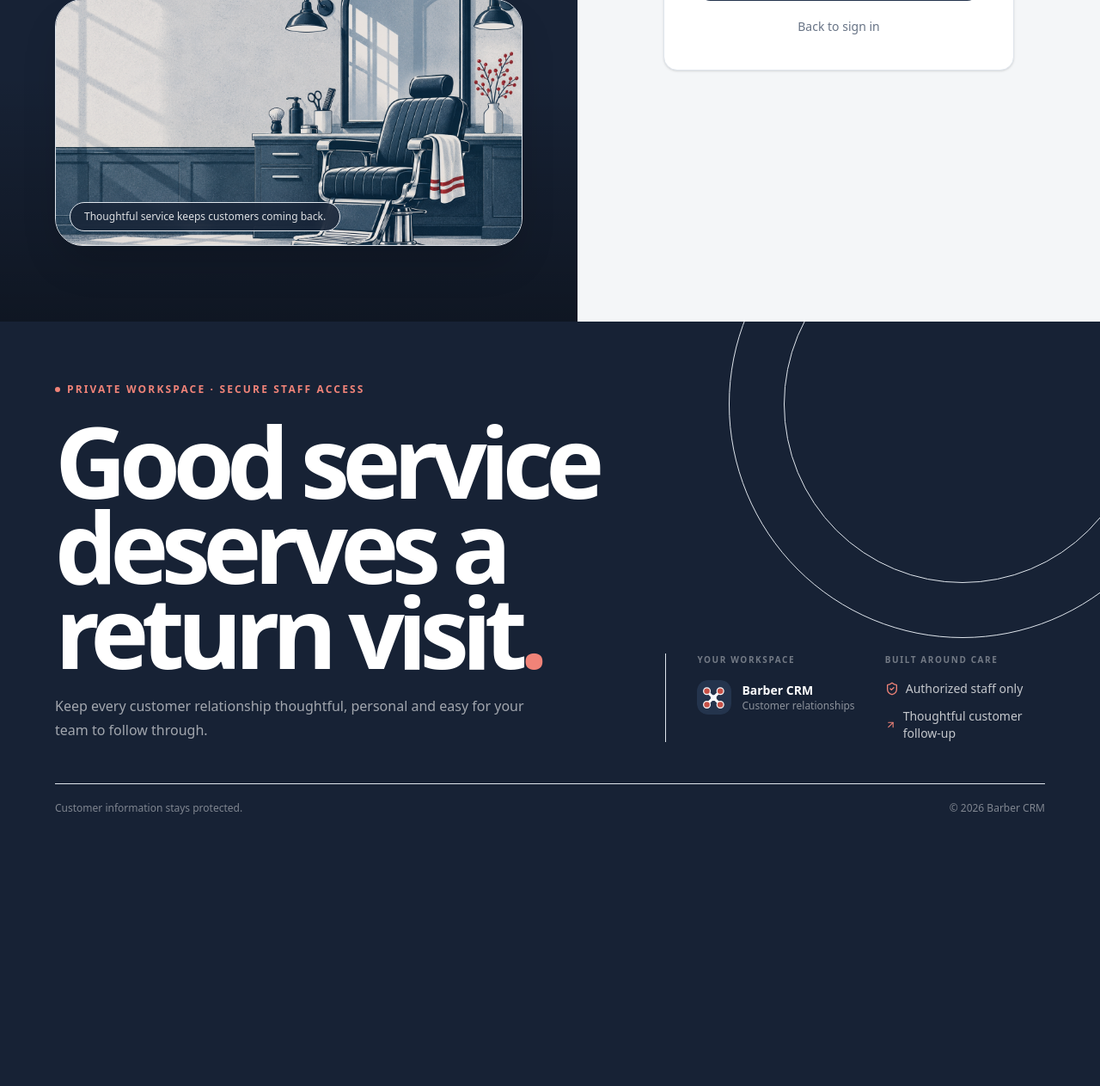
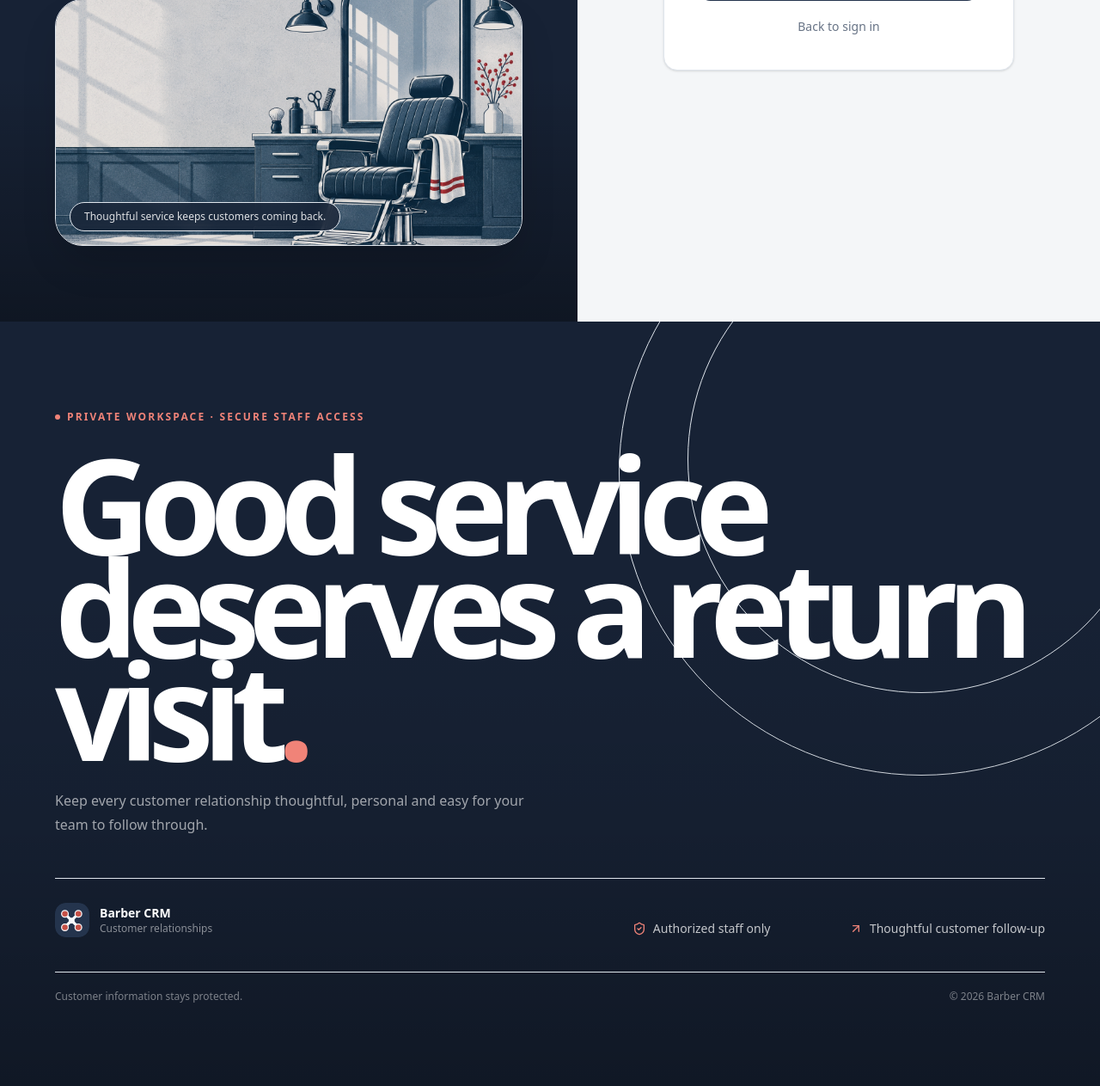
Before and after one commit to oyinlola-tech/barber-crm, a Laravel app: page /forgot-password in a window 1280 px wide. Shown: the part 572-1835 px from the top of the page at 86% size. Before the commit the page ends 1519 px from the top, so only its background shows below. Run offline with Laravel 12, Linux system fonts and the light colour scheme; style sheets or scripts are compiled from the project's sources; parts of the project's set-up code (start-up, migrations or seed data) failed here and were passed over; some libraries are stand-ins or nearby versions.

Commit message:
Expand full-width auth footer design

```diff
--- a/resources/js/layouts/auth-layout.tsx
+++ b/resources/js/layouts/auth-layout.tsx
@@ -114,36 +114,36 @@ export default function AuthLayout({ children }: AuthLayoutProps) {
                     </div>
                 </section>
             </div>
-            <footer className="relative isolate overflow-hidden bg-[#172235] px-5 py-10 text-white sm:px-8 sm:py-12 lg:px-12 lg:py-14 xl:px-16 xl:py-16">
+            <footer className="relative isolate min-h-[34rem] overflow-hidden bg-[#172235] px-5 py-12 text-white sm:min-h-[38rem] sm:px-8 sm:py-16 lg:min-h-[42rem] lg:px-12 lg:py-20 xl:px-16 xl:py-24">
                 <div
                     aria-hidden="true"
-                    className="pointer-events-none absolute -right-28 -top-44 z-0 size-[34rem] rounded-full border border-white/10"
+                    className="pointer-events-none absolute -right-36 -top-44 z-0 size-[44rem] rounded-full border border-white/10"
                 />
                 <div
                     aria-hidden="true"
-                    className="pointer-events-none absolute -right-12 -top-28 z-0 size-[26rem] rounded-full border border-white/[0.07]"
+                    className="pointer-events-none absolute -right-16 -top-28 z-0 size-[34rem] rounded-full border border-white/[0.07]"
                 />
-                <div className="relative z-10 grid gap-12 xl:grid-cols-[minmax(0,1.2fr)_minmax(360px,0.8fr)] xl:items-end">
+                <div
+                    aria-hidden="true"
+                    className="pointer-events-none absolute inset-x-0 bottom-0 z-0 h-2/3 bg-gradient-to-t from-black/30 via-black/10 to-transparent"
+                />
+                <div className="relative z-10 flex min-h-[27rem] flex-col justify-between gap-12 sm:min-h-[30rem] lg:min-h-[32rem]">
                     <div>
                         <p className="inline-flex items-center gap-2 text-xs font-semibold uppercase tracking-[0.18em] text-[#f08378]">
                             <span className="size-1.5 rounded-full bg-[#f08378]" />
                             Private workspace · Secure staff access
                         </p>
-                        <p className="mt-6 max-w-5xl text-[clamp(3rem,9vw,8rem)] font-semibold leading-[0.86] tracking-[-0.075em]">
+                        <p className="mt-8 max-w-[14ch] text-[clamp(3.5rem,12vw,11.5rem)] font-semibold leading-[0.78] tracking-[-0.085em]">
                             Good service deserves a return visit
                             <span className="text-[#f08378]">.</span>
                         </p>
-                        <p className="mt-6 max-w-xl text-sm leading-6 text-white/60 sm:text-base sm:leading-7">
+                        <p className="mt-8 max-w-xl text-sm leading-6 text-white/60 sm:text-base sm:leading-7">
                             Keep every customer relationship thoughtful,
                             personal and easy for your team to follow through.
                         </p>
                     </div>
-                    <div className="grid gap-8 border-t border-white/15 pt-7 sm:grid-cols-2 xl:border-l xl:border-t-0 xl:pl-9 xl:pt-0">
-                        <div>
-                            <h2 className="text-[10px] font-semibold uppercase tracking-[0.16em] text-white/40">
-                                Your workspace
-                            </h2>
-                            <div className="mt-4 flex items-center gap-3">
+                    <div className="grid gap-8 border-t border-white/15 pt-7 sm:grid-cols-[1fr_auto] sm:items-end">
+                        <div className="flex items-center gap-3">
                             <img
                                 alt=""
                                 aria-hidden="true"
@@ -161,16 +161,11 @@ export default function AuthLayout({ children }: AuthLayoutProps) {
                                 </span>
                             </span>
                         </div>
-                        </div>
-                        <div>
-                            <h2 className="text-[10px] font-semibold uppercase tracking-[0.16em] text-white/40">
-                                Built around care
-                            </h2>
-                            <ul className="mt-4 space-y-3 text-sm text-white/75">
+                        <ul className="grid gap-3 text-sm text-white/75 sm:grid-cols-2 sm:gap-6">
                             <li className="flex items-center gap-2">
                                 <ShieldCheck
                                     aria-hidden="true"
-                                        className="text-[#f08378]"
+                                    className="shrink-0 text-[#f08378]"
                                     size={16}
                                 />
                                 Authorized staff only
@@ -178,7 +173,7 @@ export default function AuthLayout({ children }: AuthLayoutProps) {
                             <li className="flex items-center gap-2">
                                 <ArrowUpRight
                                     aria-hidden="true"
-                                        className="text-[#f08378]"
+                                    className="shrink-0 text-[#f08378]"
                                     size={16}
                                 />
                                 Thoughtful customer follow-up
@@ -186,8 +181,7 @@ export default function AuthLayout({ children }: AuthLayoutProps) {
                         </ul>
                     </div>
                 </div>
-                </div>
-                <div className="relative z-10 mt-12 flex flex-col gap-3 border-t border-white/15 pt-5 text-xs text-white/45 sm:flex-row sm:items-center sm:justify-between">
+                <div className="relative z-10 mt-10 flex flex-col gap-3 border-t border-white/15 pt-5 text-xs text-white/45 sm:flex-row sm:items-center sm:justify-between">
                     <span>Customer information stays protected.</span>
                     <span>© {new Date().getFullYear()} Barber CRM</span>
                 </div>
```
Lines whose indentation alone changed are shown as unchanged.
